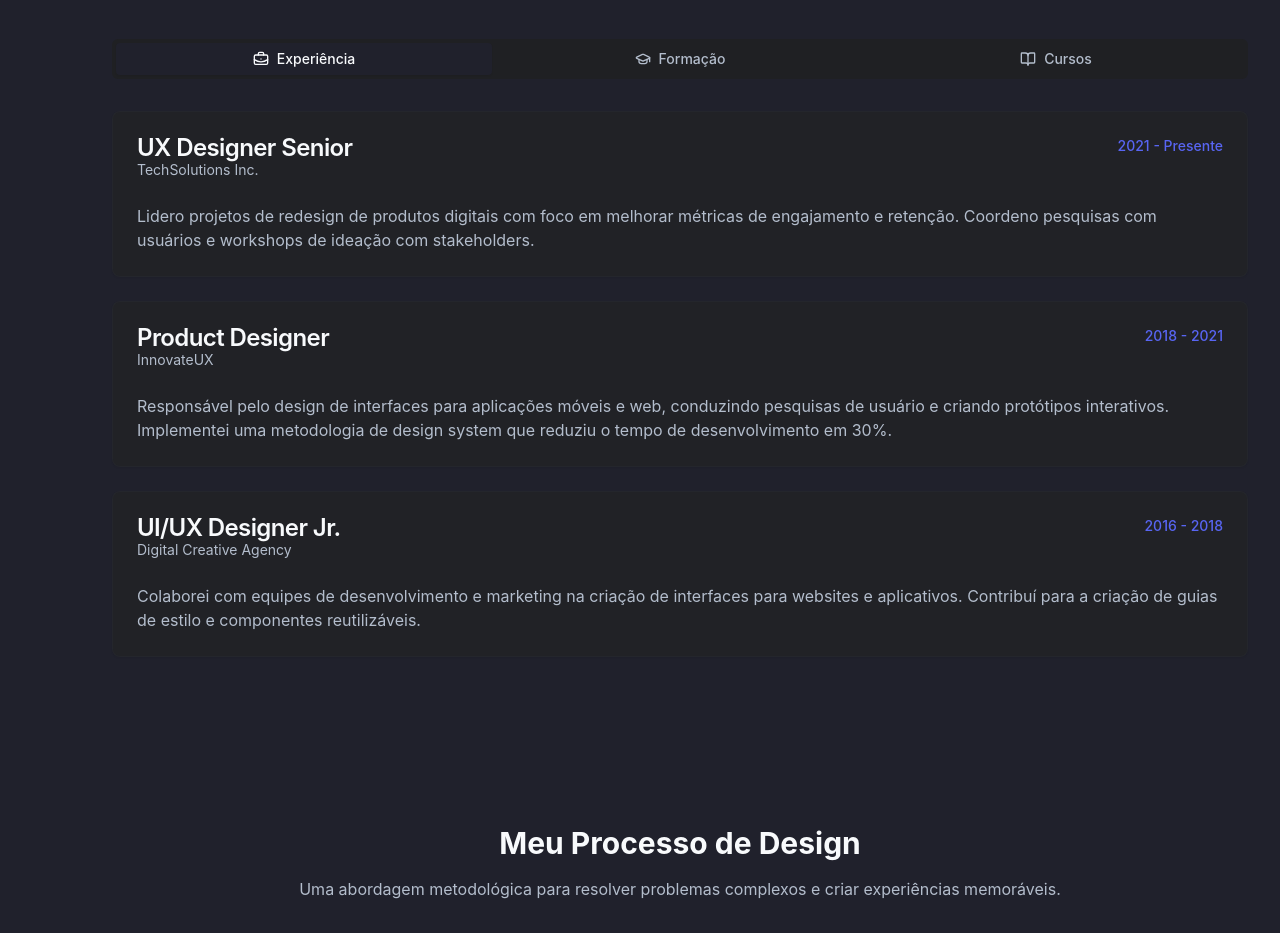
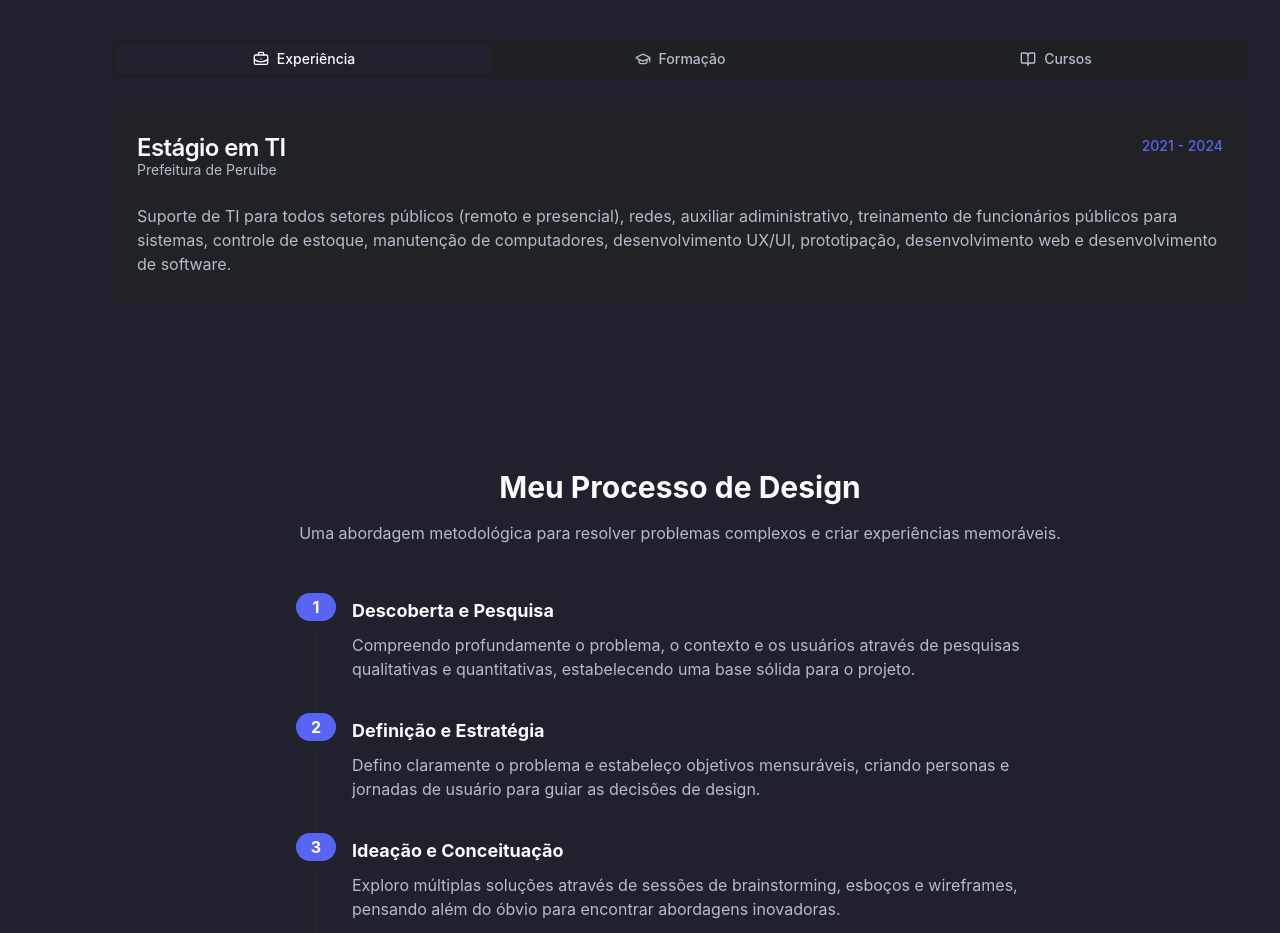
Before and after one commit to ColdTD/discord-design-ruhan, a React (Vite) app: page / in a window 1280 px wide. Shown: the part 3080-4013 px from the top of the page. Built offline with nearby package versions, Linux system fonts and the light colour scheme.

Commit message:
Refactor: Update Experiences Section
Update the Experiences Section with new experience details.

```diff
--- a/src/components/ExperiencesSection.tsx
+++ b/src/components/ExperiencesSection.tsx
@@ -1,4 +1,3 @@
-
 import React from 'react';
 import { Tabs, TabsContent, TabsList, TabsTrigger } from "@/components/ui/tabs";
 import { Card, CardContent, CardDescription, CardHeader, CardTitle } from "@/components/ui/card";
@@ -7,22 +6,10 @@ import { BriefcaseBusiness, GraduationCap, BookOpen } from "lucide-react";
 // Dados de experiência profissional
 const experiences = [
   {
-    role: "UX Designer Senior",
-    company: "TechSolutions Inc.",
-    period: "2021 - Presente",
-    description: "Lidero projetos de redesign de produtos digitais com foco em melhorar métricas de engajamento e retenção. Coordeno pesquisas com usuários e workshops de ideação com stakeholders."
-  },
-  {
-    role: "Product Designer",
-    company: "InnovateUX",
-    period: "2018 - 2021",
-    description: "Responsável pelo design de interfaces para aplicações móveis e web, conduzindo pesquisas de usuário e criando protótipos interativos. Implementei uma metodologia de design system que reduziu o tempo de desenvolvimento em 30%."
-  },
-  {
-    role: "UI/UX Designer Jr.",
-    company: "Digital Creative Agency",
-    period: "2016 - 2018",
-    description: "Colaborei com equipes de desenvolvimento e marketing na criação de interfaces para websites e aplicativos. Contribuí para a criação de guias de estilo e componentes reutilizáveis."
+    role: "Estágio em TI",
+    company: "Prefeitura de Peruíbe",
+    period: "2021 - 2024",
+    description: "Suporte de TI para todos setores públicos (remoto e presencial), redes, auxiliar adiministrativo, treinamento de funcionários públicos para sistemas, controle de estoque, manutenção de computadores, desenvolvimento UX/UI, prototipação, desenvolvimento web e desenvolvimento de software."
   }
 ];
 
```
